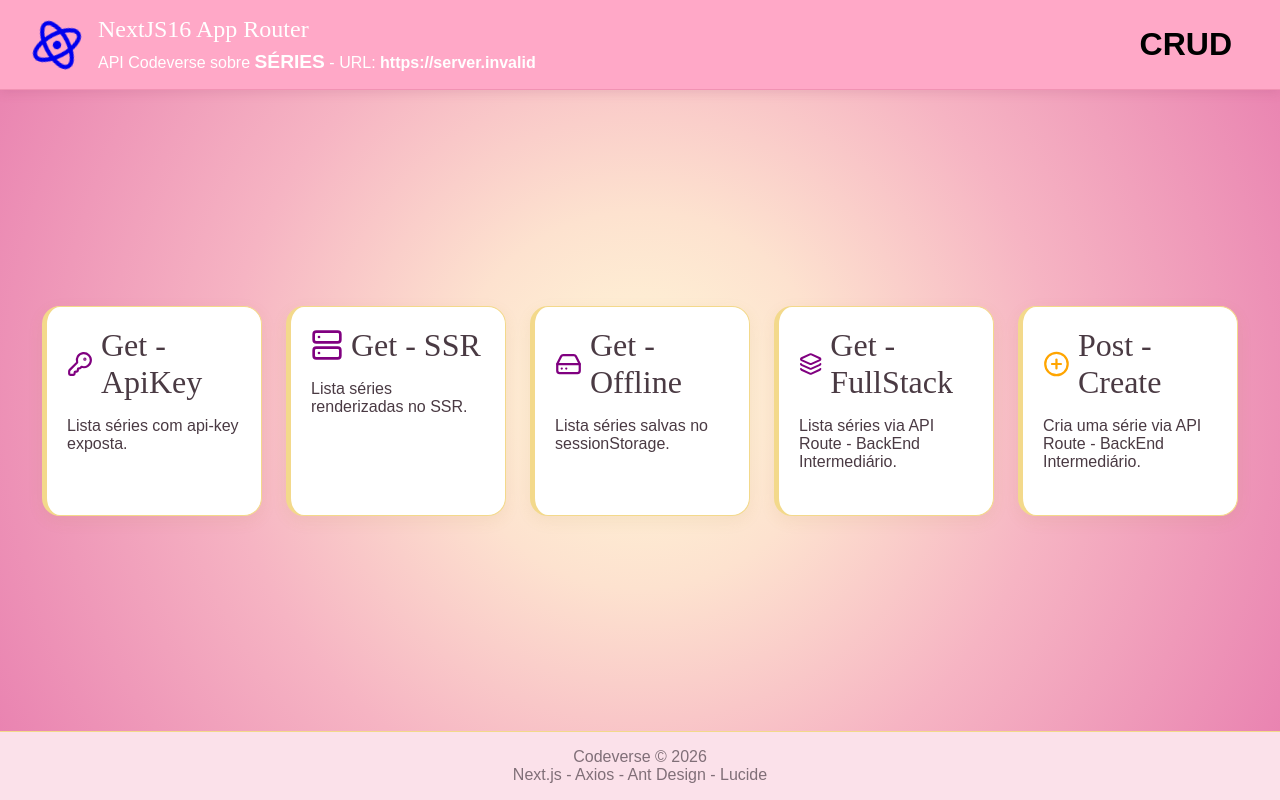
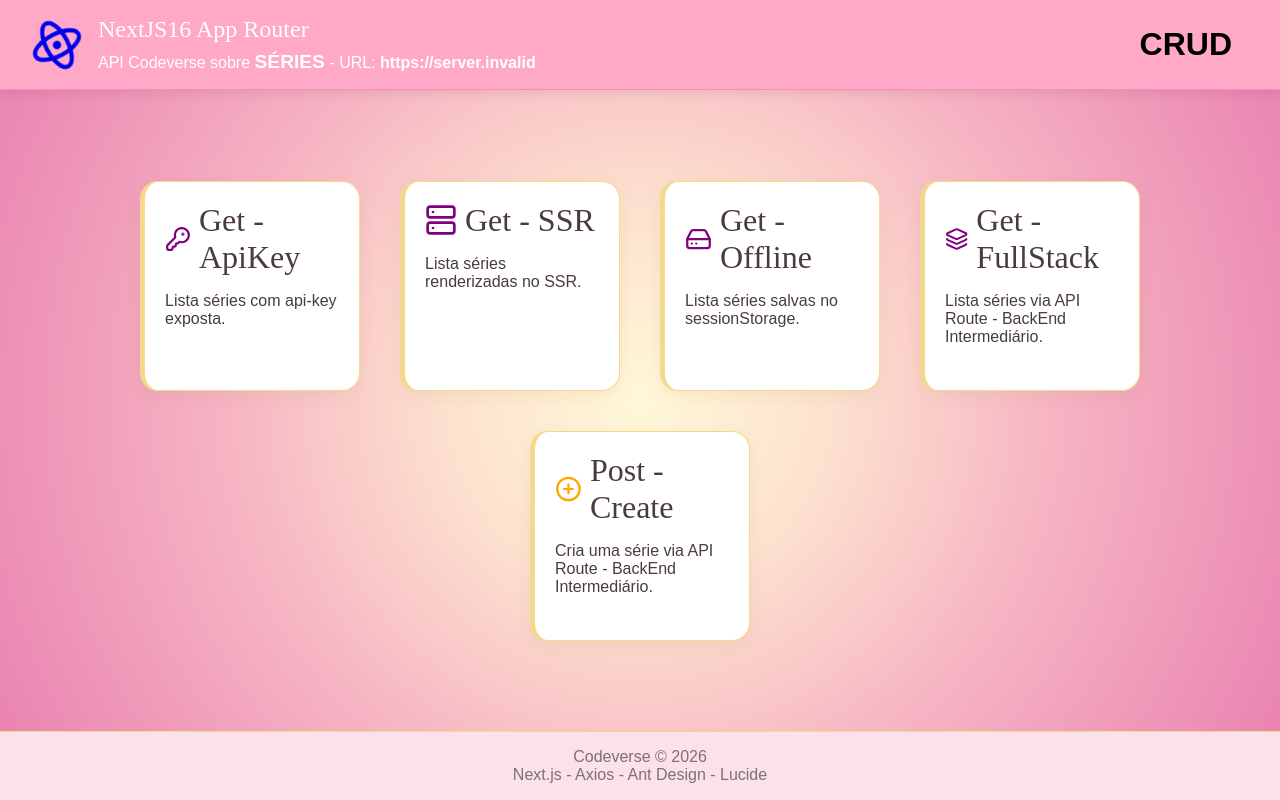
Before and after one commit to NicollySantos116/template, a Next.js app: page / in a window 1280 px wide. Built offline with nearby package versions, Linux system fonts and the light colour scheme; no server answers; what @ant-design/nextjs-registry would draw is missing.

Commit message:
feat: altera css

```diff
--- a/src/app/page.module.css
+++ b/src/app/page.module.css
@@ -7,10 +7,10 @@
     align-content: center;
     justify-content: center;
 
-    gap: 1.5rem;
+    gap: 2.5rem;
 
     width: 100%;
-    max-width: 1400px;
+    max-width: 1200px;
 
     margin: 0 auto;
     padding: 2rem;
```
